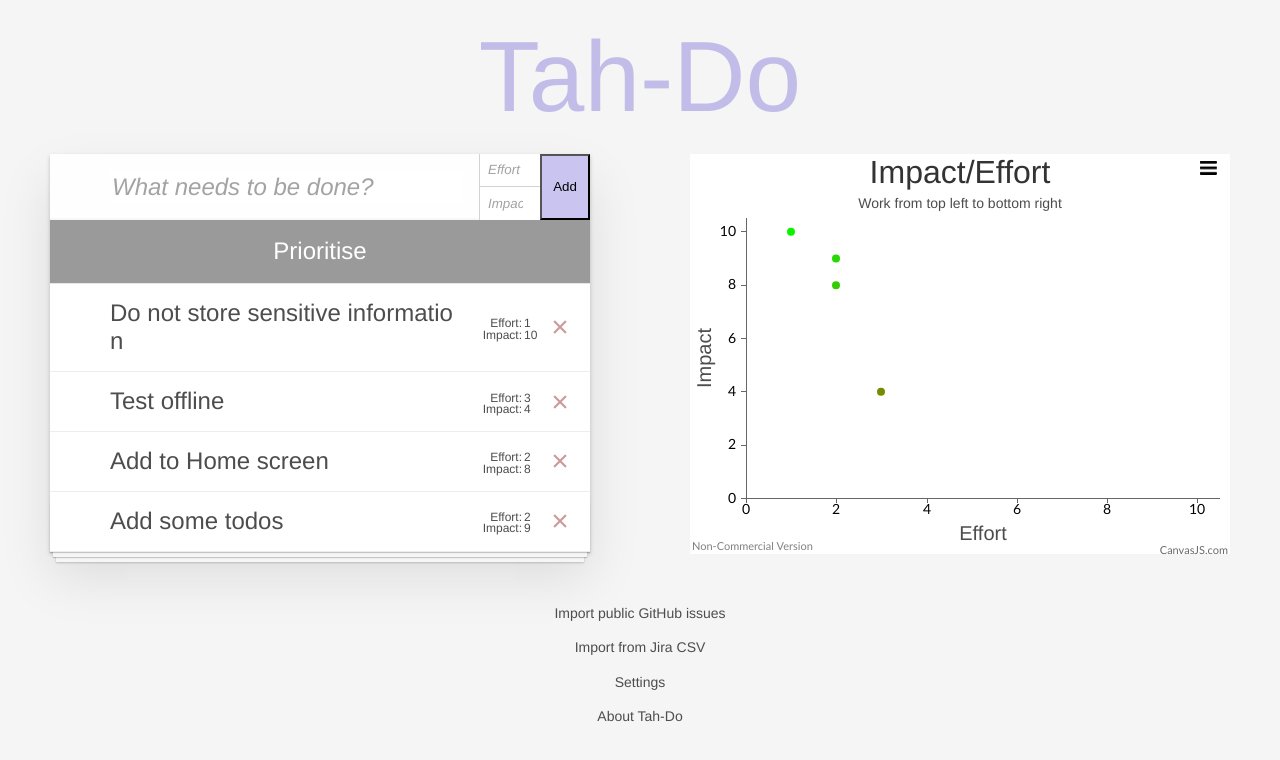
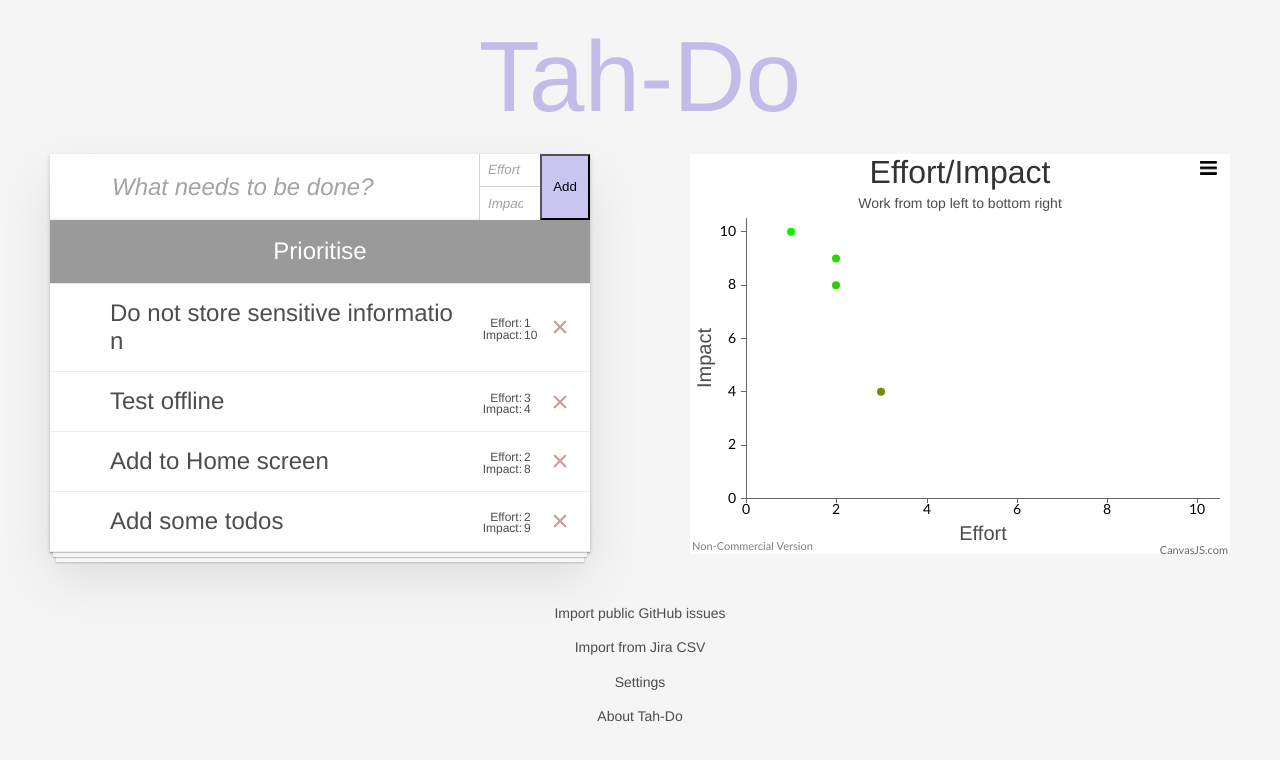
Before and after one commit to votemike/todo, a React (Create React App) app: page / in a window 1280 px wide. Shown: the top 760 px of the page. Built offline with nearby package versions, Linux system fonts and the light colour scheme.

Commit message:
Allowing some settings to be updated via query strings

```diff
--- a/src/App.js
+++ b/src/App.js
@@ -21,6 +21,23 @@ function App() {
     return [name, setter];
   };
 
+  const getDefaultSettings = () => {
+    const defaultSettings = {impact: "Impact", effort: "Effort", showLabels: false};
+
+    if (window.location.search) {
+      const searchParams = new URLSearchParams(window.location.search);
+      if (searchParams.get('positive')) {
+        defaultSettings.impact = searchParams.get('positive');
+      }
+      if (searchParams.get('negative')) {
+        defaultSettings.effort = searchParams.get('negative');
+      }
+      window.history.pushState("", "", '/');
+    }
+
+    return defaultSettings;
+};
+
   const [todos, setTodos] = useStateWithLocalStorage(
       'todos',
       [
@@ -32,7 +49,7 @@ function App() {
   );
   const todoRef = React.createRef();
   const effortRef = React.createRef();
-  const [settings, setSettings] = useStateWithLocalStorage('settings', {impact: "Impact", effort: "Effort", showLabels: false});
+  const [settings, setSettings] = useStateWithLocalStorage('settings', getDefaultSettings());
   const [newItems, setNewItems] = React.useState([]);
   const [newItemText, setNewItemText] = React.useState('');
   React.useEffect(() => {
--- a/src/components/Graph.js
+++ b/src/components/Graph.js
@@ -27,7 +27,7 @@ function Graph({ todos, settings }) {
         exportEnabled: true,
         animationEnabled: true,
         title: {
-            text: `${settings.impact}/${settings.effort}`,
+            text: `${settings.effort}/${settings.impact}`,
             fontFamily: "Helvetica",
             titleFontColor: "#4d4d4d"
         },
```
Also changed, not shown: 1 other file (tests, documents, lock files or other folders).
